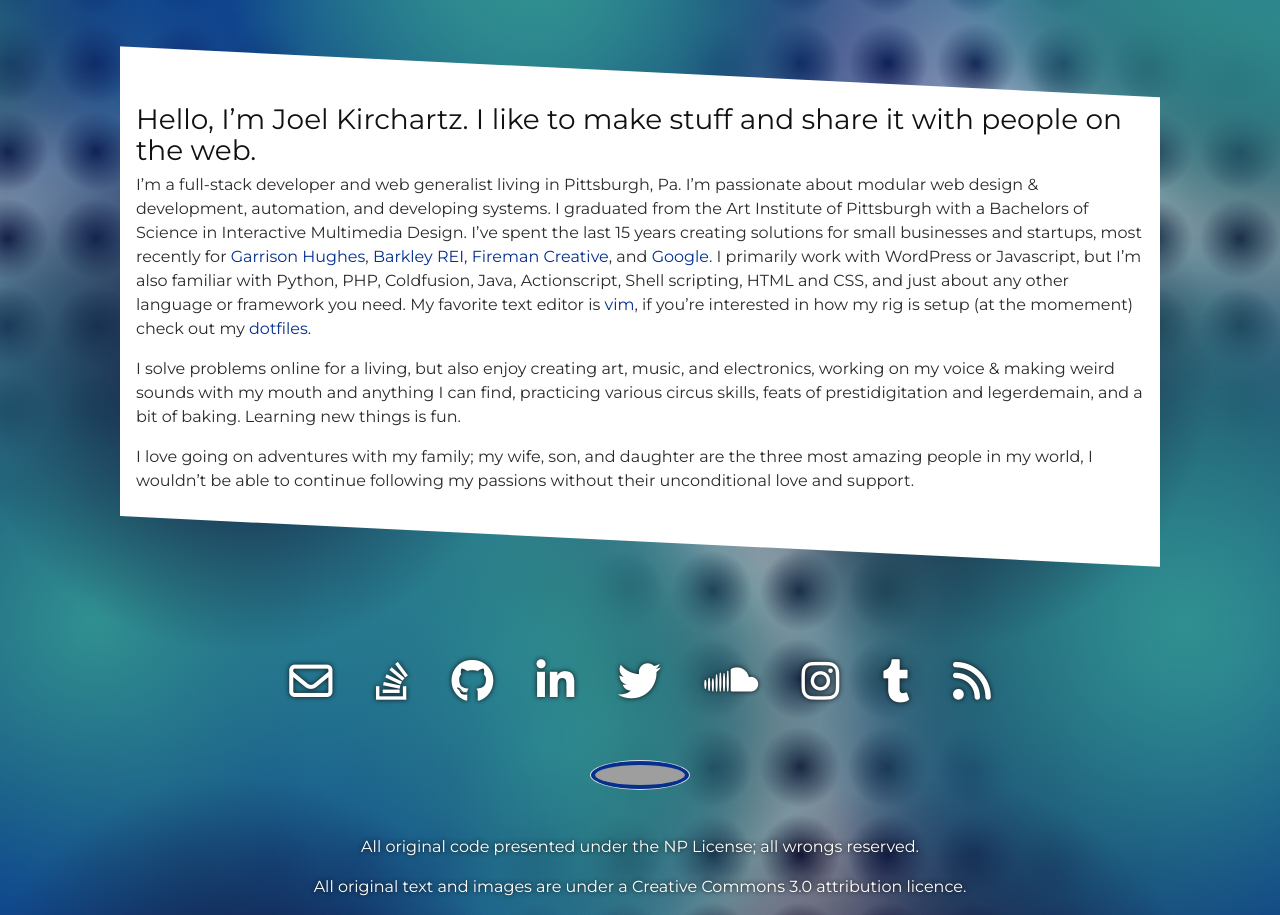
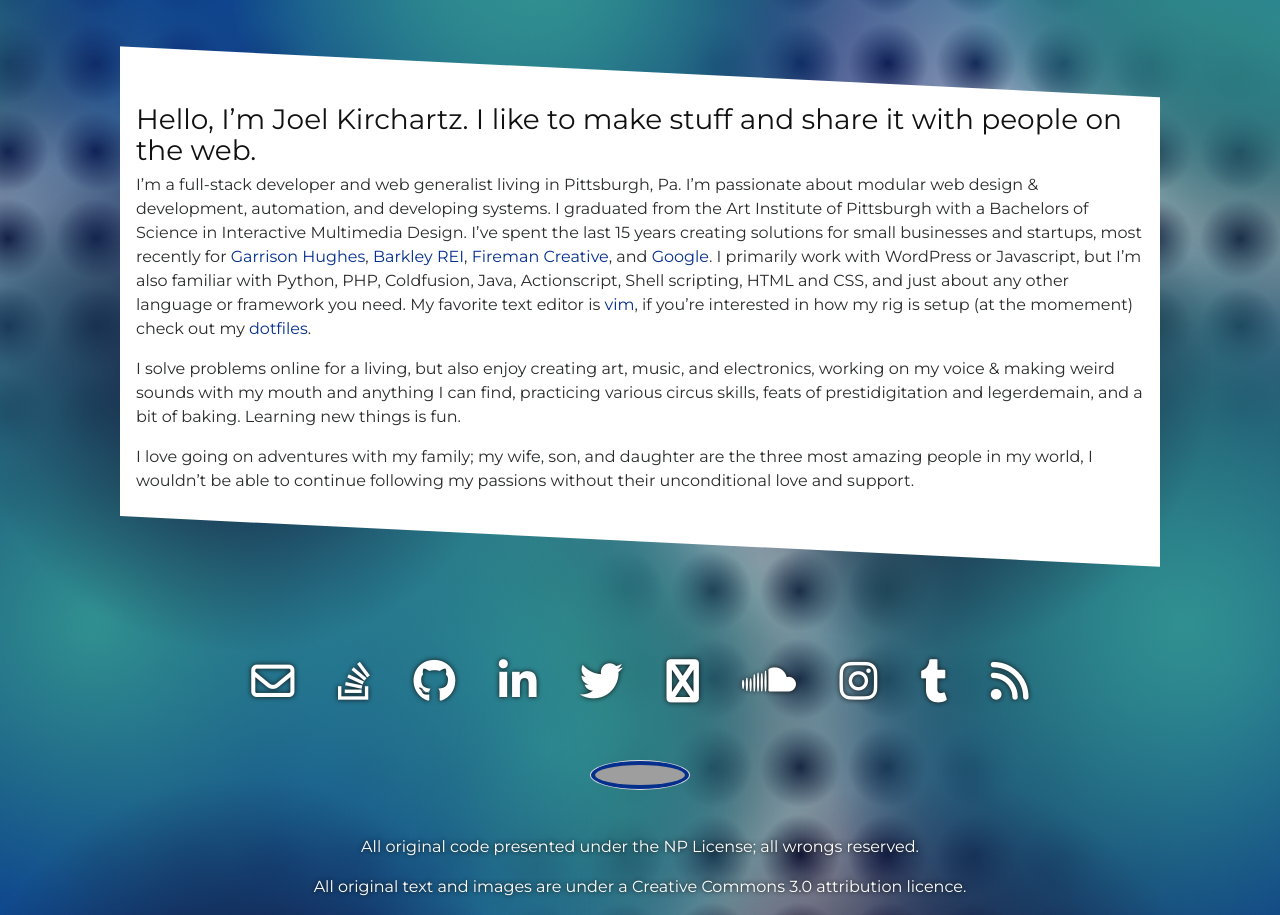
Before and after one commit to JKirchartz/jkirchartz.github.com, a Jekyll site: the page built from about.md, in a window 1280 px wide. Shown: the part 561-1476 px from the top of the page. Built offline with Jekyll 4.4.1, drawn with Linux system fonts in a browser that asks for light colours; nearby versions of some CDN libraries; grey boxes are pictures that could not be loaded.

Commit message:
add masto

```diff
--- a/_includes/social_media.html
+++ b/_includes/social_media.html
@@ -4,6 +4,7 @@
         <a rel="me" href="http://github.com/JKirchartz" title="Checkout my github"><i class="fa fa-github" alt="github"></i></a>
         <a rel="me" href="http://www.linkedin.com/in/jkirchartz" title="Connect with me on linkedin"><i class="fa fa-linkedin" alt="linkedin"></i></a>
         <a rel="me" href="http://twitter.com/JKirchartz" title="Follow me on twitter"><i class="fa fa-twitter" alt="twitter"></i></a>
+        <a rel="me" href="http://tilde.zone/@kirch" title="Toot my horn on Mastodon"><i class="fa fa-mastodon" alt="mastodon"></i></a>
         <a rel="me" href="http://soundcloud.com/jkirchartz" title="Remix me on soundcloud"><i class="fa fa-soundcloud" alt="soundcloud"></i></a>
         <a rel="me" href="http://instagram.com/jkirchartz" title="Scope my pics on instagram"><i class="fa fa-instagram" alt="instagram"></i></a>
         <a rel="me" href="http://research.jkirchartz.com" title="My bookmark-storage tumblr"><i class="fa fa-tumblr" alt="tumblr"></i></a>
```
